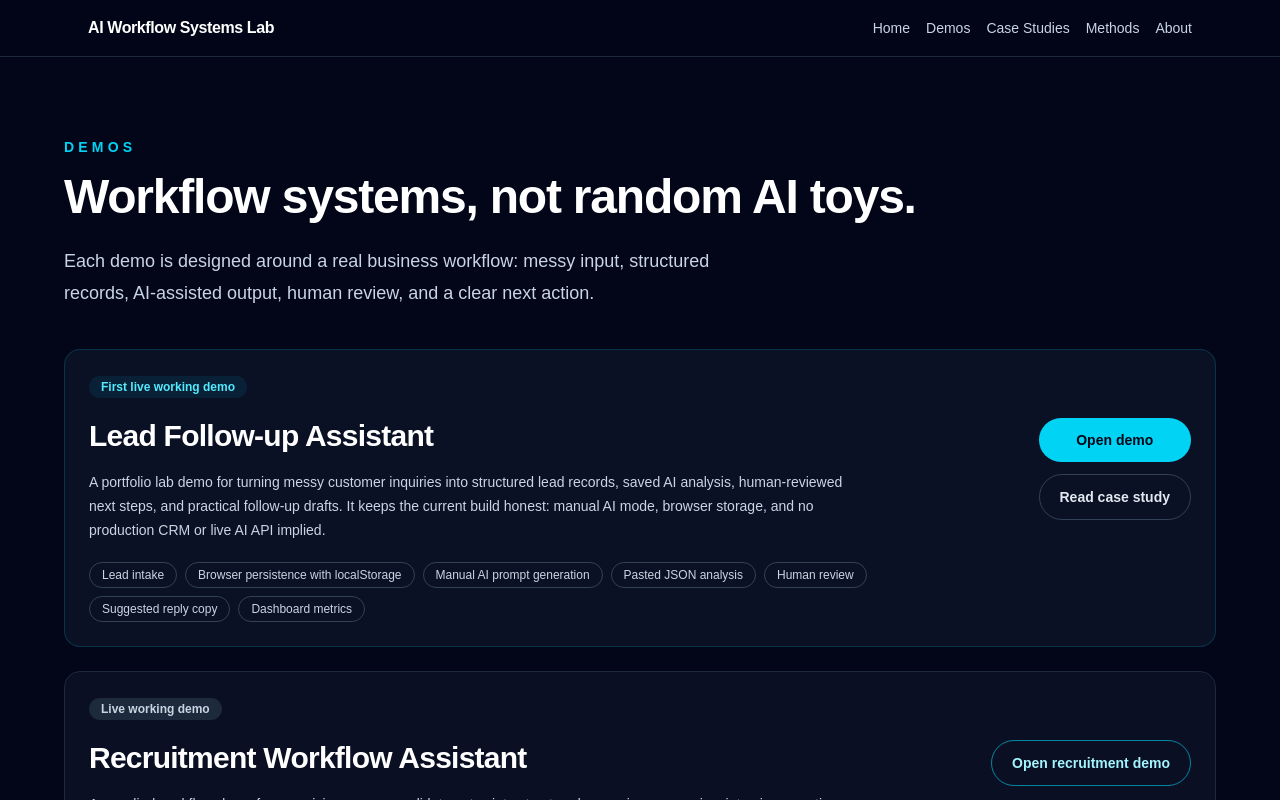
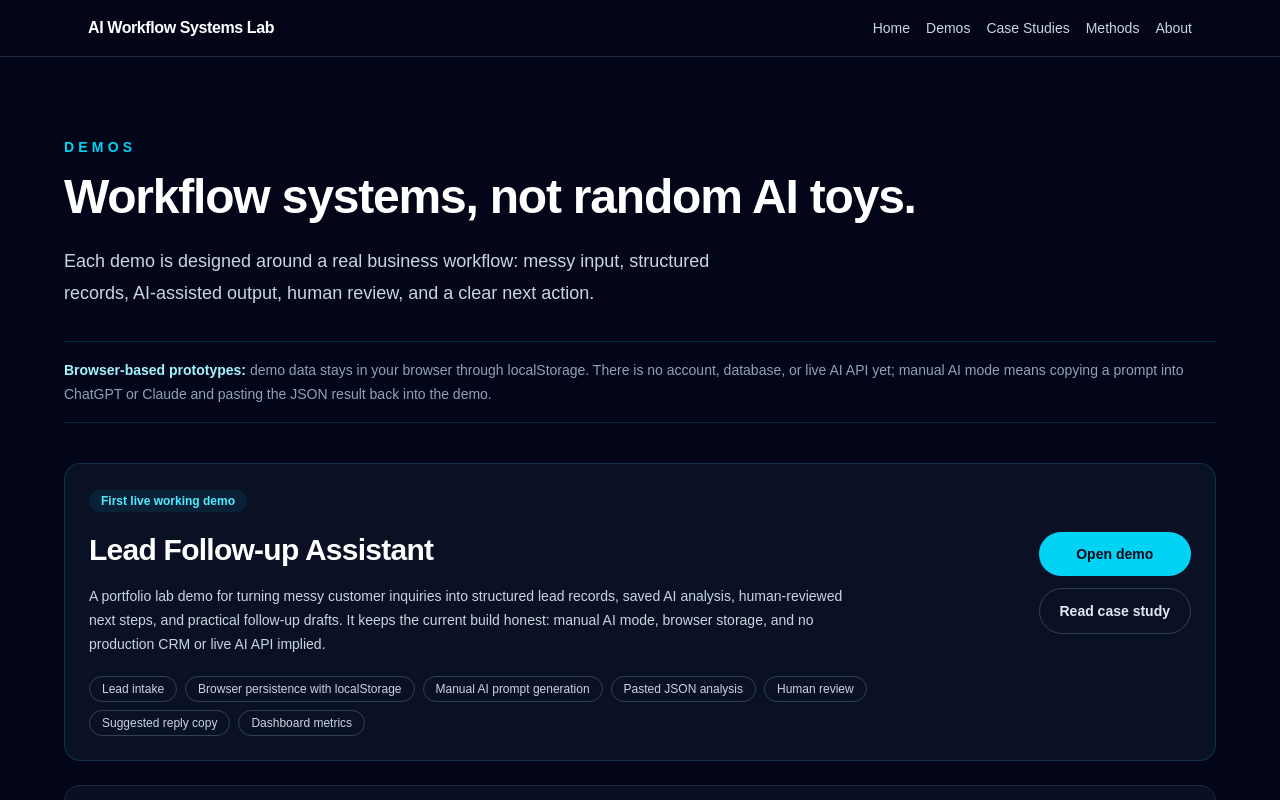
Before and after one commit to solitud3456/ai-workflow-systems-lab, a Next.js app: page /demos in a window 1280 px wide. Shown: the top 800 px of the page. Built offline with nearby package versions, Linux system fonts and the light colour scheme.

Commit message:
Add demo data note

```diff
--- a/src/app/demos/page.tsx
+++ b/src/app/demos/page.tsx
@@ -75,6 +75,16 @@ export default function DemosPage() {
           title="Workflow systems, not random AI toys."
           description="Each demo is designed around a real business workflow: messy input, structured records, AI-assisted output, human review, and a clear next action."
         />
+
+        <aside className="mt-8 border-y border-cyan-500/20 py-4 text-sm leading-6 text-slate-400">
+          <span className="font-semibold text-cyan-200">
+            Browser-based prototypes:
+          </span>{" "}
+          demo data stays in your browser through localStorage. There is no
+          account, database, or live AI API yet; manual AI mode means copying a
+          prompt into ChatGPT or Claude and pasting the JSON result back into
+          the demo.
+        </aside>
 
         <section className="mt-10 rounded-2xl border border-cyan-500/20 bg-slate-900/70 p-6">
           <span className="rounded-full bg-cyan-500/10 px-3 py-1 text-xs font-semibold text-cyan-300">
```
